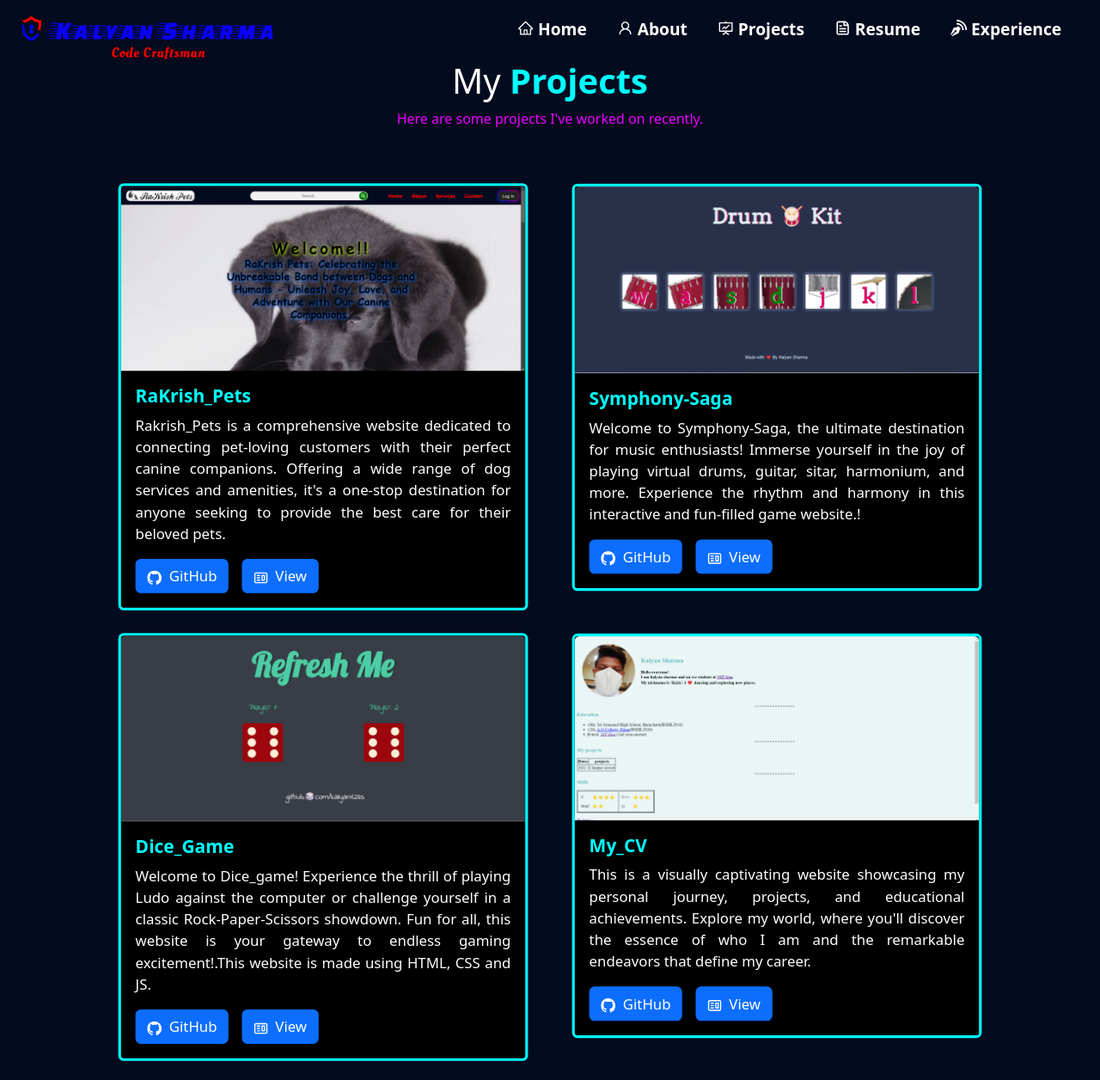
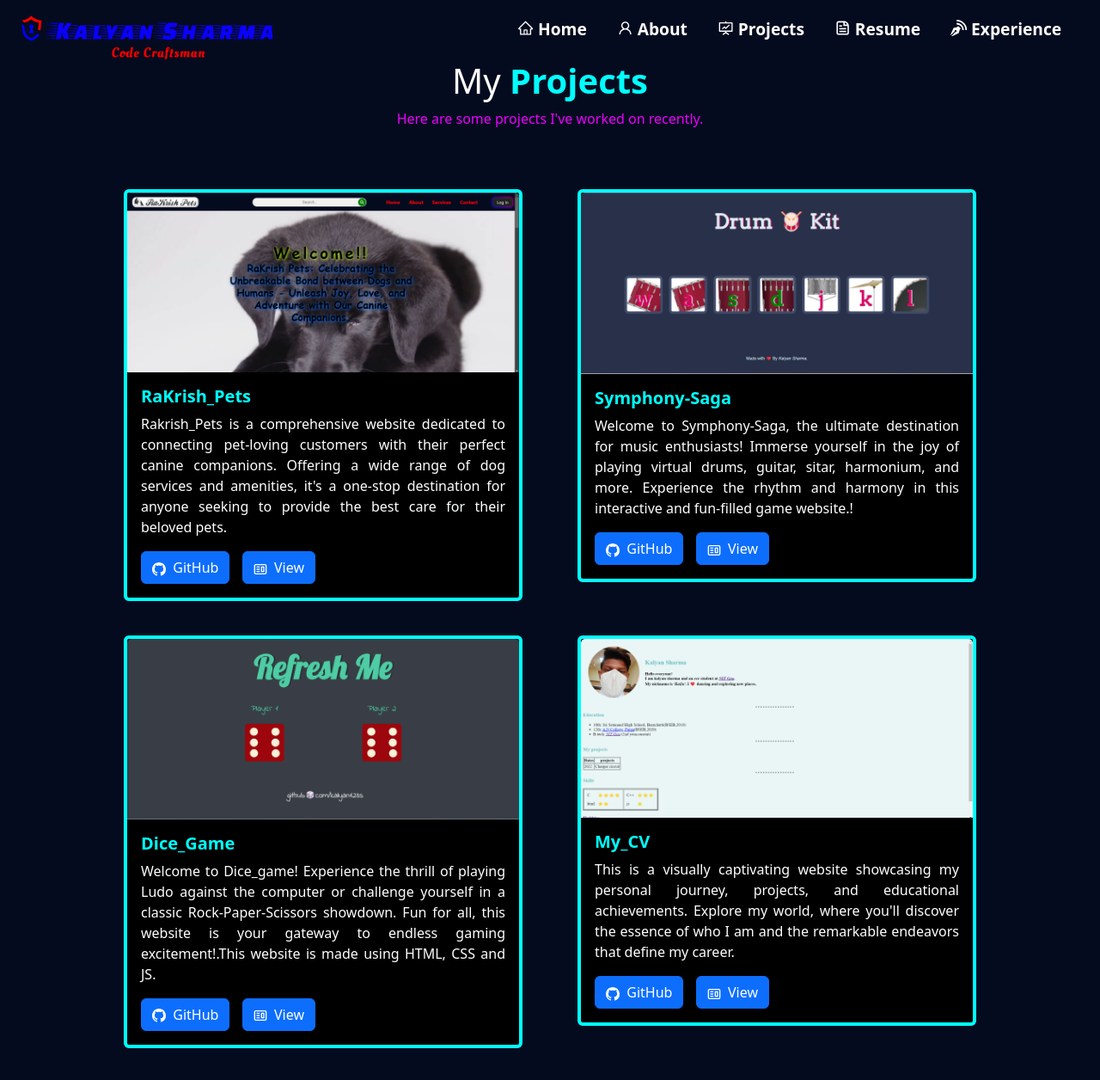
Before and after one commit to kalyan123s/Kalyan-Portfolio, a plain HTML site: page Projects.html in a window 1280 px wide. Shown: the top 1256 px of the page at 86% size. Drawn offline with nearby package versions, Linux system fonts and the light colour scheme.

```diff
--- a/Projects.html
+++ b/Projects.html
@@ -158,7 +158,7 @@
   </center>
     <div class="row" style="justify-content: center; padding-bottom: 10px; margin: 30px;">
       <div class="project-card col-md-6">
-        <div class="project-card-view card " id="card-class" style="background-color: black; color: #FDFEFF; border: 3px solid cyan; margin: 25px; font-weight:450; transform:scale(1.05); z-index: -1;">
+        <div class="project-card-view card " id="card-class" style="background-color: black; color: #FDFEFF; border: 4px solid cyan; margin: 20px; font-weight:490;">
           <img class="card-img-top" src="./images/Rakrish_Pets.png" alt="card-img">
           <div class="card-body">
             <div class="card-title h5">
@@ -199,7 +199,7 @@
       </div>
 
       <div class="project-card col-md-6">
-        <div class="project-card-view card" id="card-class" style="background-color: black; color: #FDFEFF; border: 3px solid cyan; margin: 25px; font-weight:450; transform:scale(1.05); z-index: -1;">
+        <div class="project-card-view card" id="card-class" style="background-color: black; color: #FDFEFF; border: 4px solid cyan; margin: 20px; font-weight:490;">
           <img class="card-img-top" src="./images/Symphony_Saga.png" alt="card-img">
           <div class="card-body">
             <div class="card-title h5"> <strong class="cyan">Symphony-Saga</strong></div>
@@ -241,7 +241,7 @@
       </div>
 
       <div class="project-card col-md-6">
-        <div class="project-card-view card" id="card-class" style="background-color: black; color: #FDFEFF; border: 3px solid cyan; margin: 25px; font-weight:450; transform:scale(1.05); z-index: -1;">
+        <div class="project-card-view card" id="card-class" style="background-color: black; color: #FDFEFF; border: 4px solid cyan; margin: 20px; font-weight:490;">
           <img class="card-img-top" src="./images/Dice_Game.png" alt="card-img">
           <div class="card-body">
             <div class="card-title h5"><strong class="cyan">Dice_Game</strong></div>
@@ -282,7 +282,7 @@
       </div>
 
       <div class="project-card col-md-6">
-        <div class="project-card-view card" id="card-class" style="background-color: black; color: #FDFEFF; border: 3px solid cyan; margin: 25px; font-weight:450; transform:scale(1.05); z-index: -1;">
+        <div class="project-card-view card" id="card-class" style="background-color: black; color: #FDFEFF; border: 4px solid cyan; margin: 20px; font-weight:490;">
           <img class="card-img-top" src="./images/My_CV.png" alt="card-img">
           <div class="card-body">
             <div class="card-title h5"><strong class="cyan">My_CV</strong> </div>
@@ -322,7 +322,7 @@
         </div>
       </div>
       <div class="project-card col-md-6">
-        <div class="project-card-view card" id="card-class" style="background-color: black; color: #FDFEFF; border: 3px solid cyan; margin: 25px; font-weight:450; transform:scale(1.05); z-index: -1;">
+        <div class="project-card-view card" id="card-class" style="background-color: black; color: #FDFEFF; border: 4px solid cyan; margin: 20px; font-weight:490;">
           <img class="card-img-top" src="./images/My_website.png" alt="card-img">
           <div class="card-body">
             <div class="card-title h5"><strong class="cyan">My_website</strong></div>
@@ -362,7 +362,7 @@
       </div>
 
       <div class="project-card col-md-6">
-        <div class="project-card-view card" id="card-class" style="background-color: black; color: #FDFEFF; border: 3px solid cyan; margin: 25px; font-weight:450; transform:scale(1.05); z-index: -1;">
+        <div class="project-card-view card" id="card-class" style="background-color: black; color: #FDFEFF; border: 4px solid cyan; margin: 20px; font-weight:490;">
           <img class="card-img-top" src="./images/Portfolio.png" alt="card-img">
           <div class="card-body">
             <div class="card-title h5"><strong class="cyan">Portfolio</strong></div>
```
Also changed, not shown: index.html (+4 -5 lines), images/about-page.png (added), images/experience-page.png (added), images/home-page.png (added), images/project-page.png (added), images/skill-set.png (added), 1 other file.
